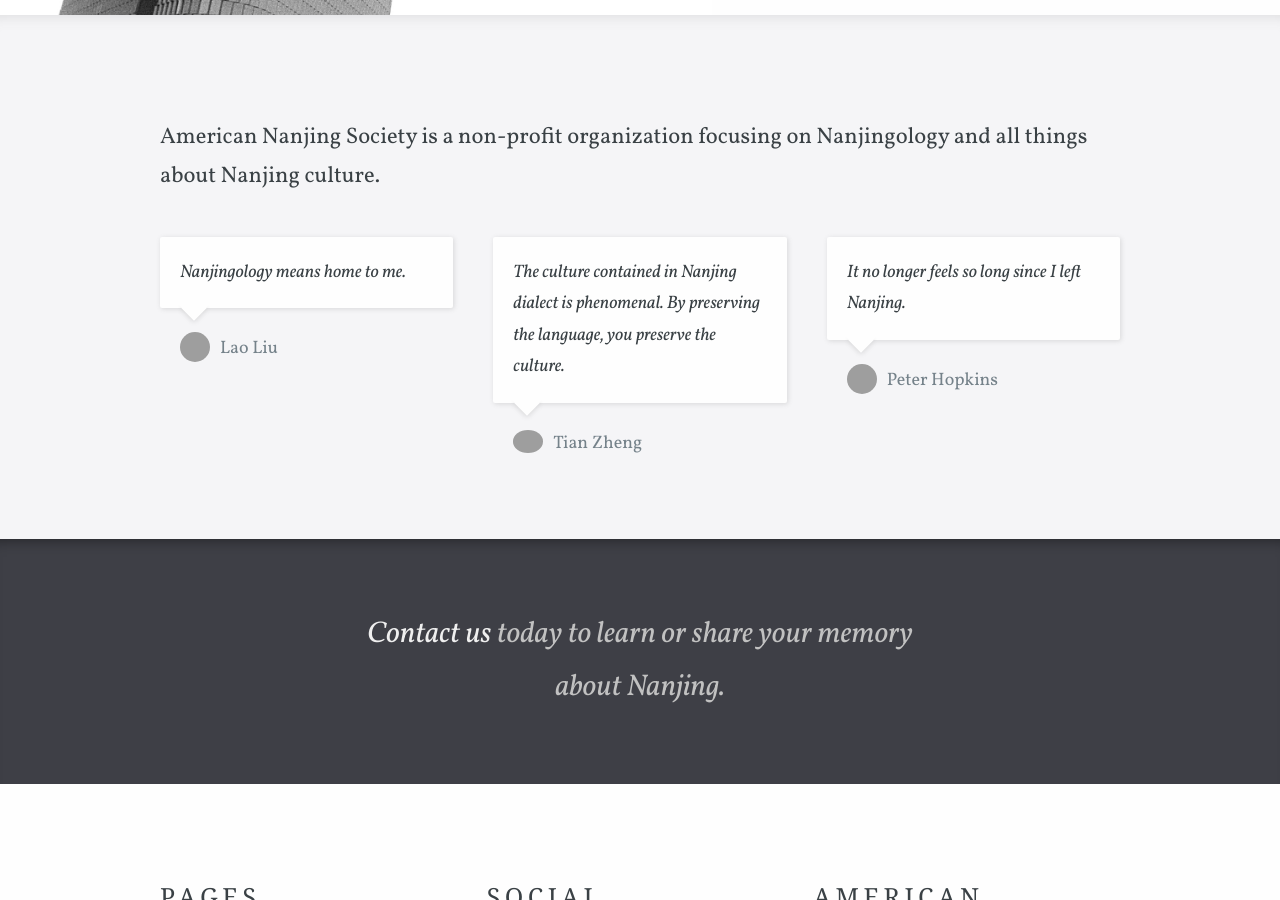
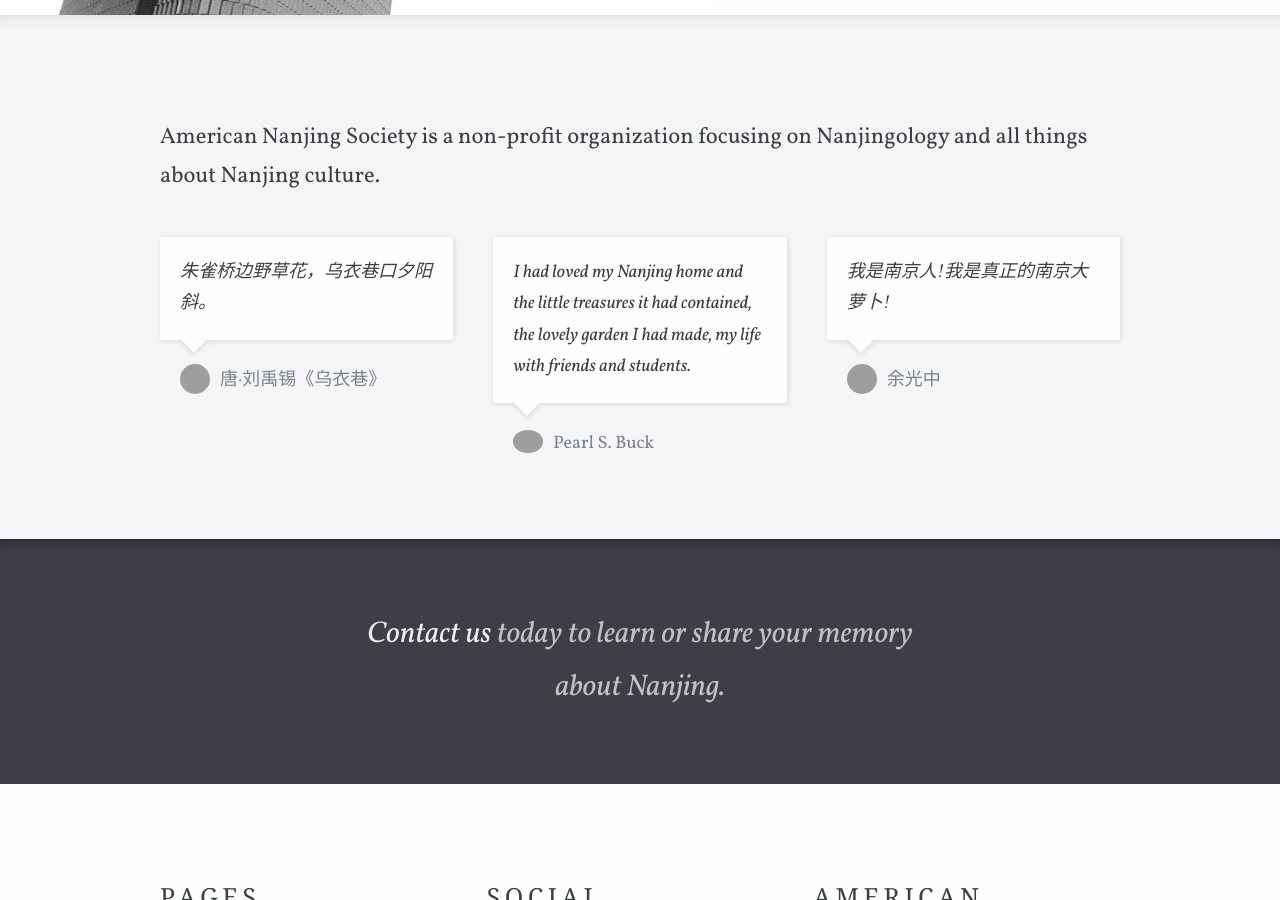
Before and after one commit to anjso/anjso.github.io, a Jekyll site: the page built from index.html, in a window 1280 px wide and 900 px high, scrolled down 705 px. Built offline with Jekyll 4.4.1, drawn with Linux system fonts in a browser that asks for light colours; some web fonts are replaced; grey boxes are pictures that could not be loaded.

Commit message:
update testimony

```diff
--- a/index.html
+++ b/index.html
@@ -4,15 +4,15 @@
 background_image_path:
 large_header: true
 testimonials:
-  - message: Nanjingology means home to me.
+  - message: 朱雀桥边野草花，乌衣巷口夕阳斜。
     image: "https://placekitten.com/g/60/60?a=.png"
-    name: Lao Liu
-  - message: The culture contained in Nanjing dialect is phenomenal. By preserving the language, you preserve the culture.
+    name: 唐·刘禹锡《乌衣巷》
+  - message: I had loved my Nanjing home and the little treasures it had contained, the lovely garden I had made, my life with friends and students.
     image: "https://www.fillmurray.com/60/60?a=.png"
-    name: Tian Zheng
-  - message: It no longer feels so long since I left Nanjing.
+    name: Pearl S. Buck
+  - message: 我是南京人!我是真正的南京大萝卜!
     image: "https://placebear.com/60/60?a=.png"
-    name: Peter Hopkins
+    name: 余光中
 _options:
   image:
     width: 60
```
